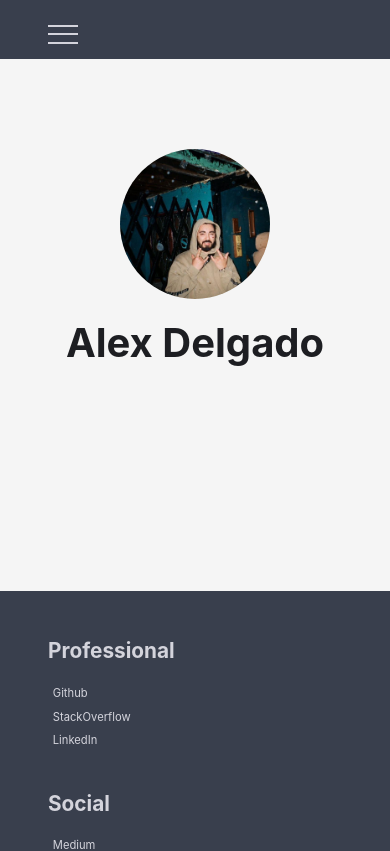
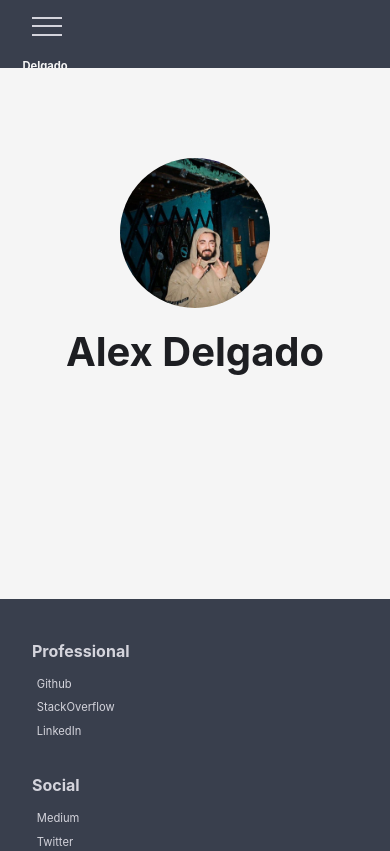
Before and after one commit to alxdelgado/react-portfolio, a React (Create React App) app: page / in a window 390 px wide. Shown: the top 851 px of the page. Built offline with nearby package versions, Linux system fonts and the light colour scheme.

Commit message:
NavBar, FooterNav, and ToggleButton styles finished and responsive for all breakpoints

```diff
--- a/src/components/footer/footer.styles.scss
+++ b/src/components/footer/footer.styles.scss
@@ -125,16 +125,16 @@
         display: row;
 
         #column_pro {
-            margin-left: 19em;
+            margin-left: 20em;
             margin-inline-end: -21em;
 
             #professional_heading {
-                font-size: 1.5rem;
+                font-size: 1.2rem;
             }
 
             #items_pro {
-                font-size: 1rem;
-                margin-top: -10px;
+                font-size: 0.7rem;
+                margin-top: -14px;
             }
         }
 
@@ -142,12 +142,12 @@
 
 
             #socials_heading {
-                font-size: 1.5rem;
+                font-size: 1.2rem;
             }
 
             #items_socials {
-                font-size: 1rem;
-                margin-top: -10px;
+                font-size: 0.7rem;
+                margin-top: -14px;
             }
         }
     }
@@ -157,14 +157,16 @@
 @media screen and (max-width: 768px) {
     .footer_container {
         flex-direction: column;
+        height: 45vh;
 
 
         #column_pro {
             margin-left: 3em;
             margin-inline-end: -23em;
+            margin-top: 20px;
 
             #professional_heading {
-                font-size: 1.4rem;
+                font-size: 1.2rem;
             }
 
             #items_pro {
@@ -177,7 +179,7 @@
             margin-left: 3em;
 
             #socials_heading {
-                font-size: 1.4rem;
+                font-size: 1.2rem;
 
             }
 
@@ -195,15 +197,15 @@
 @media screen and (max-width: 425px) {
     .footer_container {
         display: column;
-        height: 50vh;
+        height: 45vh;
 
         #column_pro {
-            margin-left: 3em;
+            margin-left: 2em;
             margin-inline-end: -27em;
             margin-top: 20px;
 
             #professional_heading {
-                font-size: 1.3rem;
+                font-size: 1rem;
             }
 
             #items_pro {
@@ -214,10 +216,10 @@
 
         #column_socials {
             margin-top: 0px;
-            margin-left: 3em;
+            margin-left: 2em;
 
             #socials_heading {
-                font-size: 1.3rem;
+                font-size: 1rem;
             }
 
             #items_socials {
@@ -237,10 +239,10 @@
 
 
         #column_pro {
-            margin-left: 3em;
+            margin-left: 2em;
 
             #professional_heading {
-                font-size: 1rem;
+                font-size: 0.8rem;
             }
 
             #items_pro {
@@ -250,11 +252,10 @@
         }
 
         #column_socials {
-            margin-left: 3em;
-            margin-top: -13px;
+            margin-left: 2em;
 
             #socials_heading {
-                font-size: 1rem;
+                font-size: 0.8rem;
             }
 
             #items_socials {
@@ -274,11 +275,11 @@
 
 
         #column_pro {
-            margin-left: 2em;
+            margin-left: 1.5em;
             margin-top: 5px;
 
             #professional_heading {
-                font-size: 1rem;
+                font-size: 0.8rem;
             }
 
             #items_pro {
@@ -288,11 +289,11 @@
         }
 
         #column_socials {
-            margin-left: 2em;
+            margin-left: 1.5em;
             margin-top: -10px;
 
             #socials_heading {
-                font-size: 1rem;
+                font-size: 0.8rem;
             }
 
             #items_socials {
--- a/src/components/nav-bar/nav-bar.styles.scss
+++ b/src/components/nav-bar/nav-bar.styles.scss
@@ -1,7 +1,7 @@
 // Style Rules
 .nav_wrapper {
     width: 100vw;
-    height: 7vh;
+    height: 8vh;
     background-color: #393f4d;
     overflow: hidden;
     box-shadow: 2px 0px 5px rgba(0, 0, 0, 0.5);
@@ -87,7 +87,7 @@
 @media screen and (max-width: 1440px) {
     #headline {
         font-size: 1rem;
-        margin-top: 25px;
+        margin-top: 30px;
         margin-left: 2em;
     }
 
@@ -113,27 +113,27 @@
 
 @media screen and (max-width: 1024px) {
     #headline {
-        font-size: 1rem;
-        margin-top: 22px;
+        font-size: 0.7rem;
+        margin-top: 20px;
         margin-left: 2em;
     }
 
     #resume {
-        font-size: 1rem;
-        margin-top: -18px;
-        margin-left: 11rem;
+        font-size: 0.7rem;
+        margin-top: -14px;
+        margin-left: 8rem;
     }
 
     #bucket-list {
-        font-size: 1rem;
-        margin-top: -19px;
-        margin-left: 19rem;
+        font-size: 0.7rem;
+        margin-top: -14px;
+        margin-left: 14rem;
     }
 
     #github {
-        font-size: 1rem;
-        margin-top: -19px;
-        margin-right: 10rem;
+        font-size: 0.7rem;
+        margin-top: -14px;
+        margin-right: 12rem;
 
     }
 }
--- a/src/components/toggleButton/toggleButton.styles.scss
+++ b/src/components/toggleButton/toggleButton.styles.scss
@@ -50,9 +50,9 @@
 @media screen and (max-width: 768px) {
     .toggle-button {
         display: flex;
-        margin-top: 22px;
+        margin-top: 14px;
         margin-left: 3em;
-        font-size: 1.5rem;
+        font-size: 1rem;
     }
 }
 
@@ -60,8 +60,9 @@
 @media screen and (max-width: 425px) {
     .toggle-button {
         display: flex;
-        margin-top: 22px;
-        margin-left: 3rem;
+        margin-top: 14px;
+        margin-left: 2rem;
+        font-size: 1rem;
     }
 }
 
@@ -69,8 +70,9 @@
 @media screen and (max-width: 375px) {
     .toggle-button {
         display: flex;
-        margin-top: 22px;
-        margin-left: 3rem;
+        margin-top: 14px;
+        margin-left: 2rem;
+        font-size: 1rem;
     }
 }
 
@@ -79,7 +81,8 @@
 @media screen and (max-width: 320px) {
     .toggle-button {
         display: flex;
-        margin-top: 22px;
-        margin-left: 2rem;
+        margin-top: 14px;
+        margin-left: 1.5rem;
+        font-size: 1rem;
     }
 }
```
